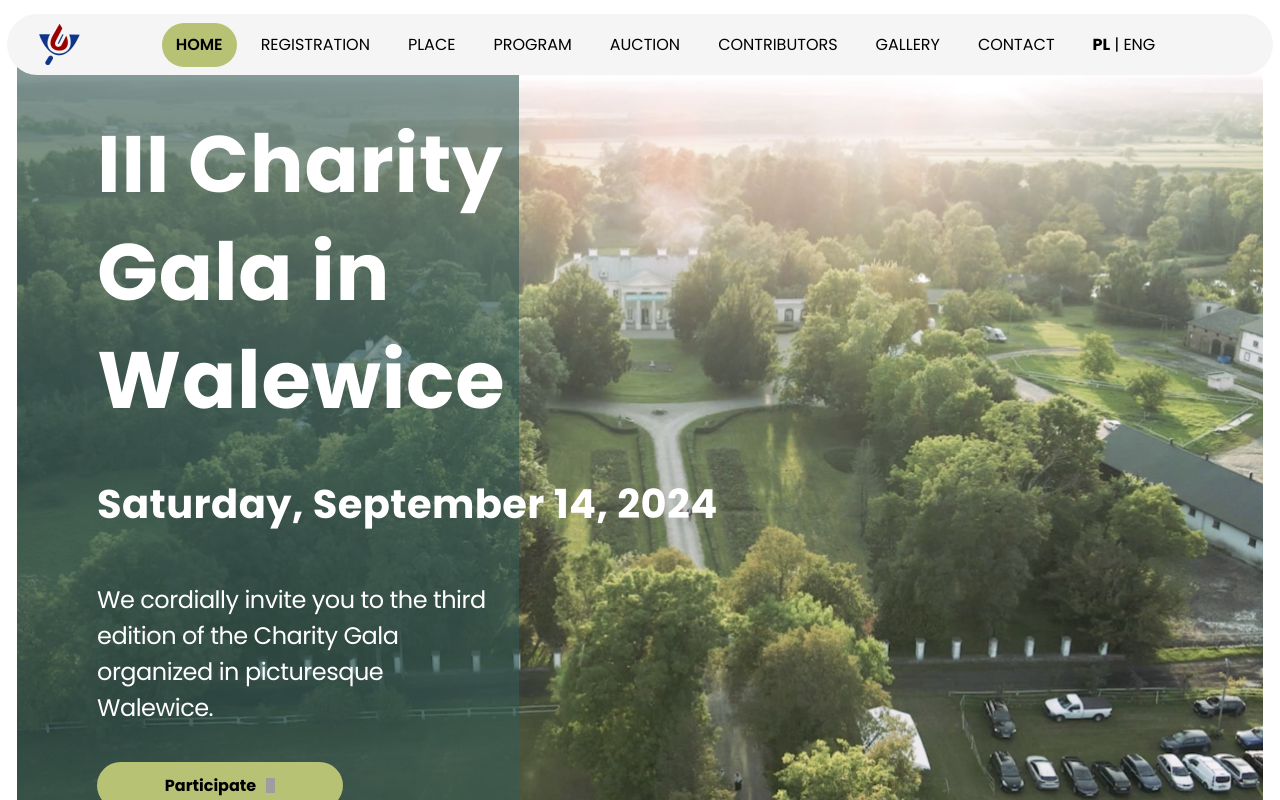
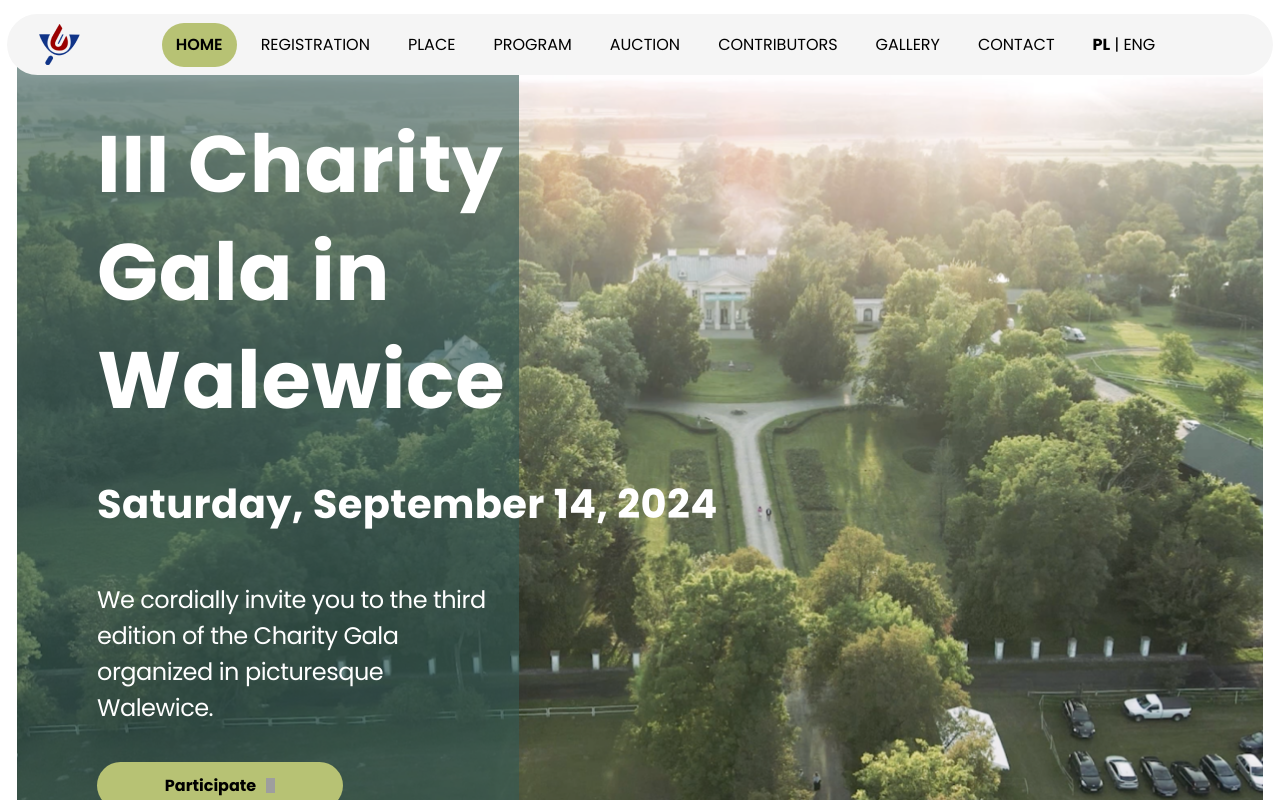
Before and after one commit to Fundacja-hematologiczna/gala, a React (Vite) app: page /gallery in a window 1280 px wide. Shown: the top 800 px of the page. Built offline with nearby package versions, Linux system fonts and the light colour scheme; grey boxes are pictures that could not be loaded.

Commit message:
Home changing photo added

```diff
--- a/package.json
+++ b/package.json
@@ -20,6 +20,7 @@
     "@hcaptcha/react-hcaptcha": "^1.11.0",
     "axios": "^1.6.8",
     "bootstrap": "^5.3.3",
+    "classnames": "^2.5.1",
     "dotenv": "^16.4.7",
     "hcaptcha": "^0.2.0",
     "i18next": "^23.16.5",
--- a/src/pages/Contributors/contributors.scss
+++ b/src/pages/Contributors/contributors.scss
@@ -143,6 +143,7 @@
                     max-width: 96%;
                     max-height: 76%;
                     border-radius: 10px;
+                    mix-blend-mode: darken;
                 }
 
             }
--- a/src/pages/Home/Home.jsx
+++ b/src/pages/Home/Home.jsx
@@ -1,3 +1,4 @@
+/* eslint-disable react-hooks/exhaustive-deps */
 import { Card } from '../../components/Card/Card.jsx';
 import { Button } from '../../components/Button/Button';
 import './home.scss';
@@ -5,6 +6,8 @@ import { useNavigate } from 'react-router-dom';
 import '../../index.css';
 import { Slider } from '../../components/Slider/Slider.jsx';
 import { useTranslation } from 'react-i18next';
+import { useEffect, useState } from 'react';
+import classNames from 'classnames';
 
 const Home = () => {
   const { t } = useTranslation();
@@ -14,12 +17,55 @@ const Home = () => {
     navigate(navigateTo);
   };
 
+  const welcomeSectionPhotos = [
+    '/gala/VIDEO.png',
+    '/gala/aukcje.jpg',
+    '/gala/place.jpg',
+    '/gala/program.jpg',
+  ];
+  const [photoChanging, setPhotoChanging] = useState(true);
+  const [welcomeSectionImage1, setWelcomeSectionImage1] = useState(0);
+  const [welcomeSectionImage2, setWelcomeSectionImage2] = useState(1);
+
+  useEffect(() => {
+    const changePhoto = setInterval(() => {
+      setPhotoChanging((prev) => !prev);
+      console.log(photoChanging);
+
+      setTimeout(() => {
+        photoChanging
+          ? setWelcomeSectionImage1(
+              (prev) => (prev + 2) % welcomeSectionPhotos.length,
+            )
+          : setWelcomeSectionImage2(
+              (prev) => (prev + 2) % welcomeSectionPhotos.length,
+            );
+      }, 3000);
+    }, 10000);
+
+    return () => clearInterval(changePhoto);
+  }, [photoChanging]);
+
   return (
     <>
       <main className="Home">
         <section className="home__sectionWelcome">
           <div className="sectionWelcome__container">
             <div className="greenLabel"></div>
+            <img
+              className={classNames(
+                'sectionWelcome__container__image sectionWelcome__container__image--1',
+                { seen: photoChanging },
+              )}
+              src={welcomeSectionPhotos[welcomeSectionImage1]}
+            />
+            <img
+              className={classNames(
+                'sectionWelcome__container__image sectionWelcome__container__image--2',
+                { seen: !photoChanging },
+              )}
+              src={welcomeSectionPhotos[welcomeSectionImage2]}
+            />
             <div className=" sectionWelcome__textComntainer">
               <h1
                 className="sectionWelcome-title"
--- a/src/pages/Home/home.scss
+++ b/src/pages/Home/home.scss
@@ -6,7 +6,7 @@
 
 .home__sectionWelcome {
   width: 100%;
-  padding:0 16px;
+  padding: 0 16px;
   height: 867px;
   margin-bottom: 42px;
 
@@ -18,16 +18,15 @@
   @include device(mobile) {
     display: none;
   }
-
 }
 
 .greenLabel {
-  position:absolute;
-   top:0px;
-   left:0px;
+  position: absolute;
+  top: 0px;
+  left: 0px;
   bottom: 0px;
   width: 502px;
-   background: #345B5599;
+  background: #345b5599;
 
   border-radius: 49px 0px 0px 49px;
   z-index: 1;
@@ -35,7 +34,6 @@
   @include device(tablet) {
     border-radius: 0%;
     width: 453px;
-
   }
 
   @include device(mobile) {
@@ -44,40 +42,56 @@
 }
 
 .sectionWelcome__container {
+  overflow: hidden;
   margin: 0 auto;
   border-radius: 50px;
-   max-width: 1407px ;
+  max-width: 1407px;
   height: 867px;
   border: 1px solid white;
   box-sizing: border-box;
-   background-image: url('/VIDEO.png');
+  // background-image: url('/VIDEO.png');
   // background-image: url('/test.jpg');
   background-size: cover;
   background-position: center;
   background-repeat: no-repeat;
   position: relative;
   z-index: 0;
-    padding: 92px 10px  72px 80px;
+  padding: 92px 10px 72px 80px;
+
+  &__image {
+    position: absolute;
+    object-fit: cover;
+    inset: 0 auto auto 0;
+    z-index: -2;
+    width: 100%;
+    height: 100%;
+    opacity: 0;
+    animation: animateImg 45s ease infinite;
+    transition: opacity 1s ease;
+
+    &.seen {
+      opacity: 1;
+    }
+
+    &--1 {
+      z-index: -1;
+    }
+  }
 
   @include device(tablet, mobile) {
     border-radius: 0;
-  padding: 92px 10px  72px 31px;
+    padding: 92px 10px 72px 31px;
   }
 
   @include device(mobile) {
-
   }
-
-
 }
-
 
 .sectionWelcome__textComntainer {
   margin: 0;
-   color: #FFFFFF;
+  color: #ffffff;
   position: relative;
   z-index: 1;
-
 }
 
 .sectionWelcome-title {
@@ -88,14 +102,12 @@
   line-height: 108px;
   letter-spacing: 0.01em;
   text-align: left;
-    color: #FFFFFF;
+  color: #ffffff;
   margin-bottom: 40px;
 
   @include device(tablet) {
     font-size: 67px;
   }
-
-
 }
 
 .sectionWelcome-date {
@@ -111,10 +123,7 @@
   @include device(tablet) {
     font-size: 31px;
   }
-
 }
-
-
 
 .sectionWelcome-description {
   //styleName: WP_Subtitle (big copy);
@@ -125,18 +134,11 @@
   letter-spacing: -0.02em;
   text-align: left;
   margin-bottom: 36px;
-
 }
-
-
 
 .Home__sectionWelcome-button {
   width: 246px;
 }
-
-
-
-
 
 .home__sectionWelcomeMobile {
   margin-top: 51px;
@@ -152,15 +154,13 @@
     justify-content: center;
     padding: 0 20px;
     gap: 8px;
-
   }
 
   &__titleContainer {
     padding: 10px 20px 15px;
-      background-color: #F3F2F2;
+    background-color: #f3f2f2;
     height: 210px;
     box-sizing: border-box;
-
 
     &-title {
       //styleName: WP_H2';
@@ -171,7 +171,6 @@
       letter-spacing: 0.01em;
       text-align: center;
       margin-bottom: 20px;
-
     }
 
     &-description {
@@ -181,11 +180,7 @@
       font-weight: 400;
       line-height: 21px;
       text-align: center;
-
-
     }
-
-
   }
 
   &-video {
@@ -196,17 +191,11 @@
     background-size: cover;
     background-position: center;
     margin-bottom: 24px;
-
+  }
 }
 
-
-  }
-
-
-
 .Home__section2 {
-
-   width:100%;
+  width: 100%;
   box-sizing: border-box;
   padding: 0 17px;
   margin-bottom: 127px;
@@ -226,11 +215,9 @@
 
     margin: 0 auto;
     gap: 99px;
-
   }
 
   &__personCard {
-
     display: flex;
     flex-direction: column;
     justify-content: center;
@@ -241,11 +228,6 @@
       display: initial;
     }
 
-
-
-
-
-
     &-image {
       background-image: url('/person.jpg');
       width: 250px;
@@ -255,7 +237,6 @@
       background-repeat: no-repeat;
       border-radius: 100%;
       margin-bottom: 42px;
-
     }
 
     &-name {
@@ -265,8 +246,6 @@
       font-weight: 700;
       line-height: 24px;
       text-align: center;
-
-
     }
 
     &-description {
@@ -276,30 +255,16 @@
       font-weight: 500;
       line-height: 24px;
       text-align: center;
-
-    }
-
     }
   }
-
-
-
-
-
-
-
-
-
-
-
-
+}
 
 .Home__section2__grayCard {
   width: 820px;
   position: relative;
 
   border-radius: 48px;
-    background: #F5F5F5;
+  background: #f5f5f5;
   padding: 20px 116px 22px 103px;
   box-sizing: border-box;
   margin-bottom: 156px;
@@ -314,9 +279,8 @@
 
   @include device(mobile) {
     margin: 0 auto 29px;
-      padding: 18px 10px 24px ;
+    padding: 18px 10px 24px;
     border-radius: 30px;
-
   }
 
   &-item {
@@ -335,7 +299,7 @@
 
     &--1 {
       left: -44px;
-        top:37px;
+      top: 37px;
 
       @include device(tablet) {
         left: -40px;
@@ -353,8 +317,6 @@
     }
   }
 
-
-
   &-title {
     //styleName: WP_H2';
     font-family: Poppins;
@@ -366,7 +328,6 @@
 
     @include device(mobile, tablet) {
       text-align: center;
-
     }
 
     @include device(mobile) {
@@ -376,10 +337,7 @@
       font-weight: 600;
       line-height: 36px;
       text-align: center;
-
     }
-
-
   }
 
   &-smallDesctription {
@@ -392,7 +350,6 @@
 
     @include device(mobile, tablet) {
       text-align: center;
-
     }
 
     @include device(mobile) {
@@ -402,7 +359,6 @@
       font-weight: 400;
       line-height: 21px;
       text-align: center;
-
     }
 
     &--bold {
@@ -413,16 +369,13 @@
       line-height: 21px;
       text-align: left;
 
-
       @include device(mobile, tablet) {
         text-align: center;
-
       }
     }
   }
 
   &__personCard {
-
     display: flex;
     flex-direction: row-reverse;
 
@@ -448,9 +401,7 @@
         font-weight: 400;
         line-height: 21px;
         text-align: center;
-
       }
-
 
       // border: 1px solid yellow;
 
@@ -478,26 +429,18 @@
         width: 100px;
         height: 100px;
       }
-
+    }
   }
 }
 
-  }
-
-
-
-
-
-
 .Home__section2__cards {
-   max-width: 1032px ;
+  max-width: 1032px;
   margin: 0 auto;
   display: flex;
   height: 460px;
   // margin-top: 156px;
   justify-content: space-between;
-   gap:20px;
-
+  gap: 20px;
 
   @include device(tablet) {
     //flex-direction: column;
@@ -508,21 +451,15 @@
     gap: 43px;
   }
 
-   @include device (mobile) {
+  @include device(mobile) {
     flex-direction: column;
     align-items: center;
     height: auto;
   }
 }
 
-
-
-
-
-
-
 .Home__donateItem {
- background-color: #B7C274;
+  background-color: #b7c274;
   //    height: 900px;
   //padding: 221px 17px 263px;
   padding: 126px 17px;
@@ -530,19 +467,15 @@
 
   @include device(tablet) {
     height: auto;
-    padding: 60px 17px ;
+    padding: 60px 17px;
     margin-bottom: 72px;
   }
 
   @include device(mobile) {
     height: auto;
-    padding: 23px 20px 25px ;
+    padding: 23px 20px 25px;
     margin-bottom: 25px;
   }
-
-
-
-
 
   &-container {
     max-width: 1240px;
@@ -552,12 +485,10 @@
     width: 100%;
     height: 100%;
 
-
     @include device(tablet, mobile) {
       flex-direction: column;
       align-items: center;
-    gap:50px
-
+      gap: 50px;
     }
   }
 
@@ -571,8 +502,6 @@
     border-radius: 50px;
 
     height: 400px;
-
-
 
     @include device(tablet) {
       height: 320px;
@@ -588,8 +517,6 @@
       max-width: 600px;
       border-radius: 20px;
     }
-
-
   }
 
   &__contentWrapper {
@@ -599,14 +526,11 @@
     justify-content: space-between;
 
     @include device(mobile) {
-     width:auto;
-
+      width: auto;
+    }
   }
 
-
- }
-
- &-title{
+  &-title {
     //styleName: WP_Title H1';
     font-family: Poppins;
     font-size: 48px;
@@ -616,8 +540,6 @@
     text-align: left;
     margin-bottom: 15px;
 
-
-
     @include device(mobile) {
       //styleName: WP_H2';
 
@@ -625,15 +547,11 @@
       line-height: 48px;
       letter-spacing: 0.01em;
       text-align: center;
-
     }
 
     @include device(tablet) {
       text-align: center;
     }
-
-
-
   }
 
   &-description {
@@ -652,19 +570,15 @@
       font-weight: 400;
       line-height: 21px;
       text-align: center;
-
-
     }
 
     @include device(tablet) {
       text-align: center;
     }
-
-
   }
 
   &__buttons {
-   display:flex;
+    display: flex;
     justify-content: space-between;
 
     @include device(mobile) {
@@ -673,18 +587,16 @@
     }
 
     &-button {
-
       all: unset; /* Resetuje wszystkie style */
       cursor: pointer;
       min-width: 246px;
       height: 47px;
-       background-color: #FFFFFF;
+      background-color: #ffffff;
       box-sizing: border-box;
-
 
       padding: 8px 32px 8px 32px;
       gap: 10px;
-       border-radius: 30px ;
+      border-radius: 30px;
       opacity: 0px;
 
       font-family: Poppins;
@@ -704,21 +616,14 @@
         padding: 8px 32px;
         min-width: fit-content;
         width: 171px;
-
-
       }
-
 
       &:hover {
         scale: 105%;
       }
-
-
-
     }
   }
 }
-
 
 .Home__cards {
   padding: 0 17px;
@@ -727,18 +632,16 @@
   }
 }
 
-
 .Home__cards-container {
- max-width: 1032px ;
+  max-width: 1032px;
   margin: 0 auto;
   display: flex;
   height: 460px;
   justify-content: space-between;
- gap:20px;
+  gap: 20px;
   margin-bottom: 107px;
 
-
- @include device (tablet) {
+  @include device(tablet) {
     // flex-direction: column;
     align-items: center;
     height: auto;
@@ -747,7 +650,7 @@
     justify-content: center;
   }
 
- @include device (mobile) {
+  @include device(mobile) {
     flex-direction: column;
     align-items: center;
     height: auto;
@@ -756,11 +659,7 @@
   }
 }
 
-
-
-
 .Home-atrakcje {
-
   &-img {
     width: 100%;
     background-image: url('/atrakcjeDlaUczestnikow.png');
@@ -773,12 +672,10 @@
   }
 }
 
-
-
-.Home__partners{
+.Home__partners {
   width: 100%;
   box-sizing: border-box;
- background-color: #345B55;
+  background-color: #345b55;
   height: min-content;
   &-Backgroundimg {
     max-width: 1440px;
@@ -799,8 +696,6 @@
 
     display: flex;
     flex-direction: column;
-
-
   }
 
   &-description {
@@ -821,10 +716,7 @@
       letter-spacing: 0.01em;
       text-align: center;
       margin-bottom: 16px;
-
     }
-
-
   }
 
   &-buttonWrapper {
@@ -834,7 +726,6 @@
     @include device(mobile) {
       min-width: 171px;
     }
-
   }
 
   &-title {
@@ -847,7 +738,7 @@
     width: 100%;
     margin: 0 auto;
     padding: 27.5px 0;
-    color: #FFFFFF;
+    color: #ffffff;
     background-color: rgb(93, 124, 119);
 
     @include device(mobile) {
@@ -858,9 +749,17 @@
       line-height: 36px;
       text-align: center;
       padding: 10px 0;
-
+    }
   }
 }
 
+@keyframes animateImg {
+  0%,
+  100% {
+    object-position: 0% 0%;
+  }
 
+  50% {
+    object-position: 25% 75%;
   }
+}
```
Also changed, not shown: 1 other file (tests, documents, lock files or other folders). Lines whose indentation alone changed are shown as unchanged.
